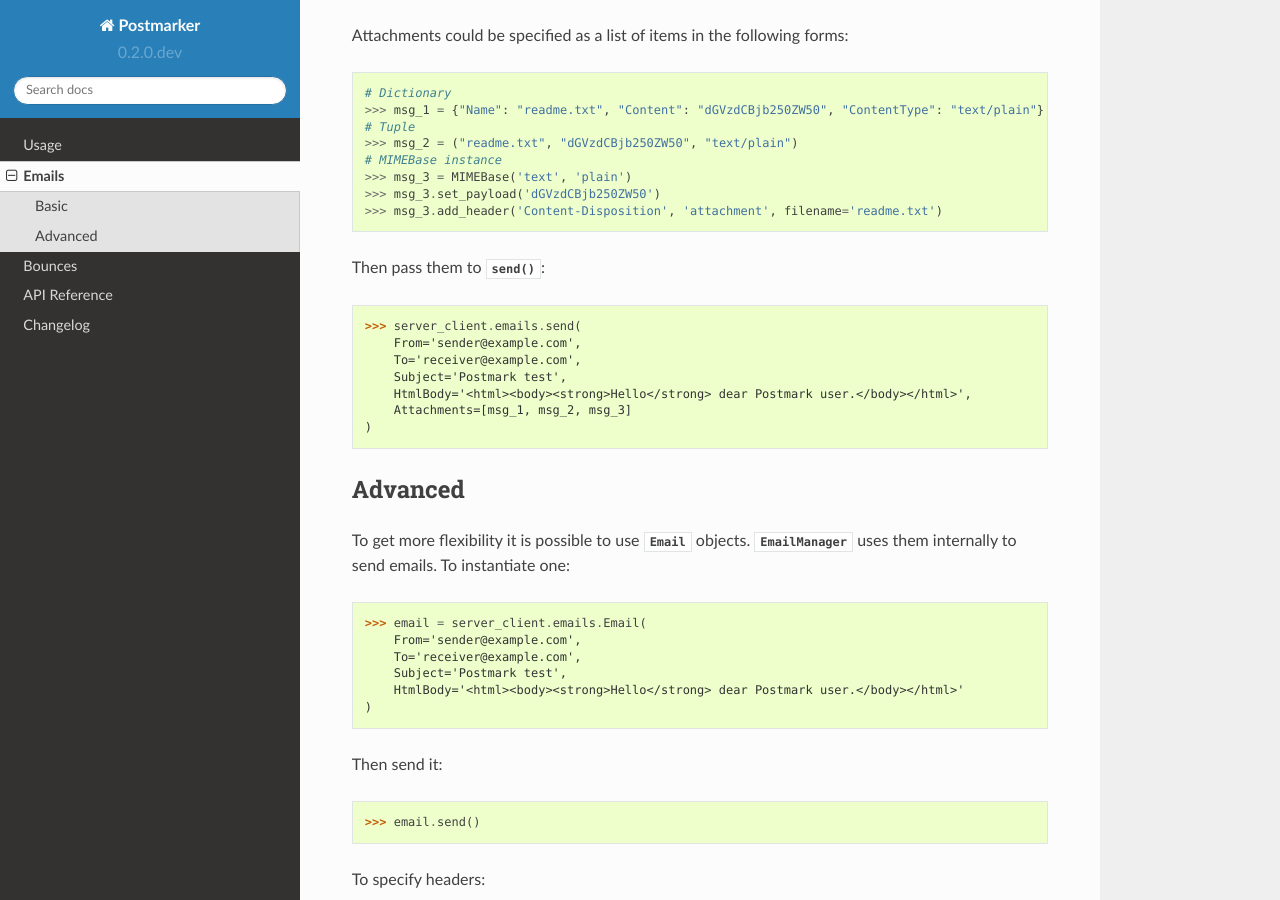
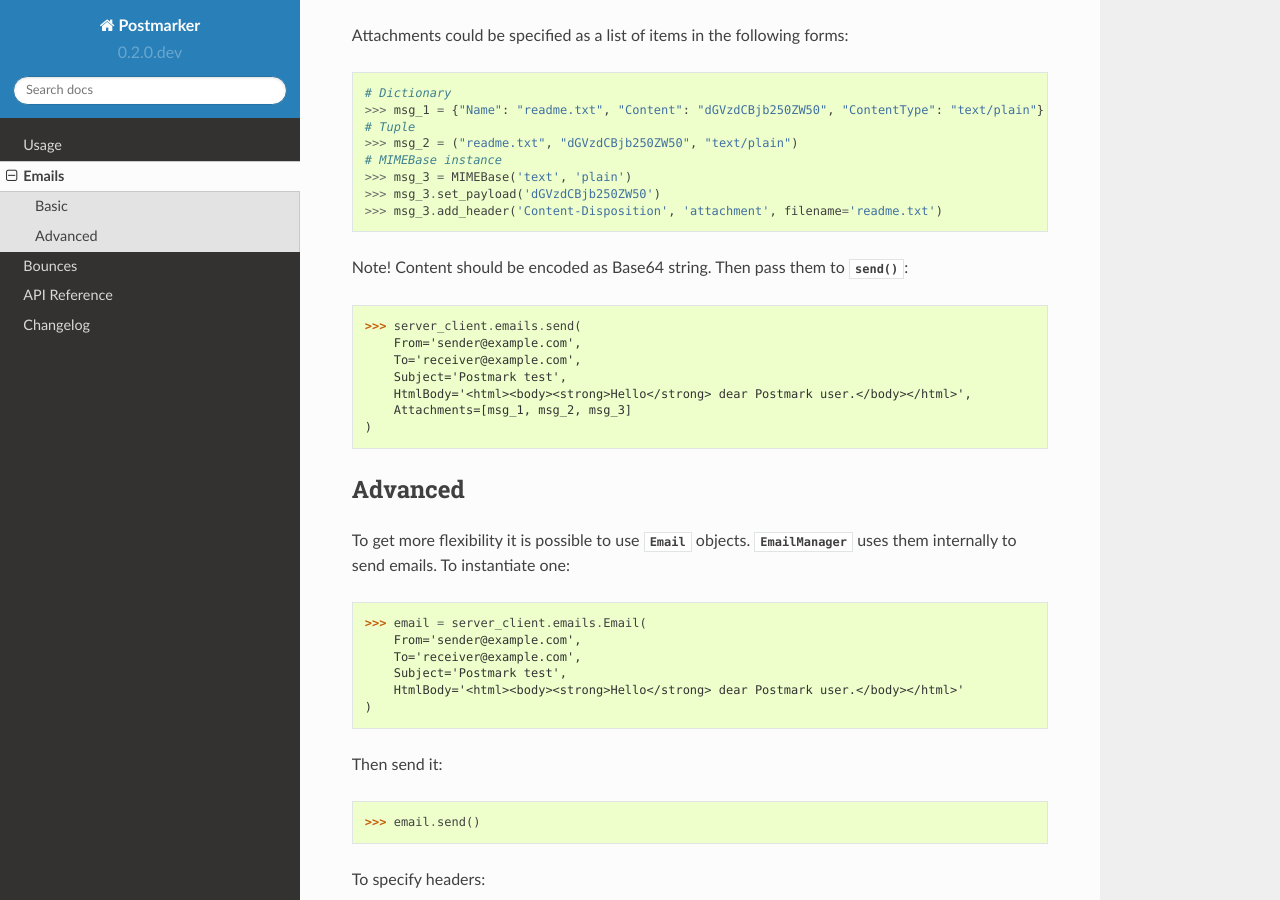
Before and after one commit to Stranger6667/postmarker, a Sphinx documentation site: the page built from docs/emails.rst, in a window 1280 px wide and 900 px high, scrolled down 1038 px. Built offline with Sphinx 7.4.7 and the Read the Docs theme 2.0.0, drawn with Linux system fonts in a browser that asks for light colours.

Commit message:
Add a note about base64

```diff
--- a/docs/emails.rst
+++ b/docs/emails.rst
@@ -60,6 +60,7 @@ Attachments could be specified as a list of items in the following forms:
     >>> msg_3.set_payload('dGVzdCBjb250ZW50')
     >>> msg_3.add_header('Content-Disposition', 'attachment', filename='readme.txt')
 
+Note! Content should be encoded as Base64 string.
 Then pass them to :py:meth:`~postmarker.models.emails.EmailManager.send`:
 
 .. code-block:: python
```
